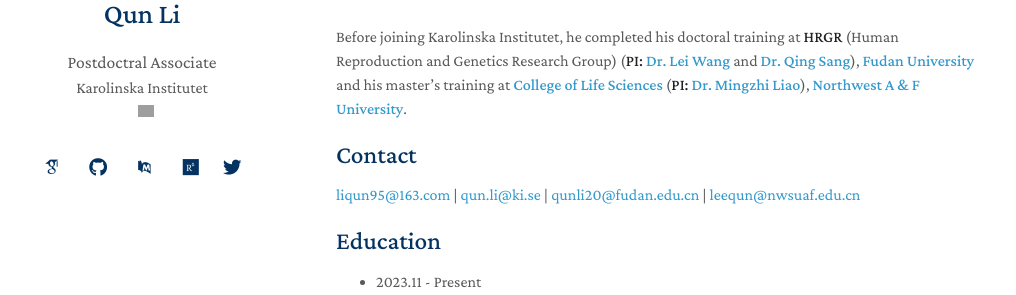
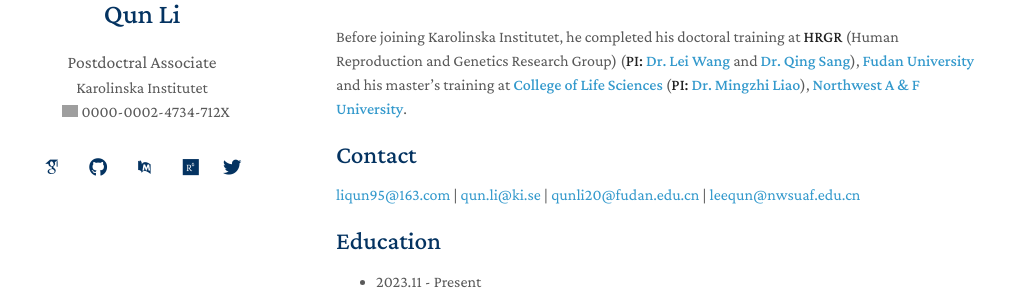
Before and after one commit to liqunbio/liqunbio.github.io, a Jekyll site: the page built from index.md, in a window 1280 px wide. Shown: the part 228-523 px from the top of the page, without its empty margins (134-1150 px from the left). Built offline with Jekyll 4.4.1, drawn with Linux system fonts in a browser that asks for light colours; some web fonts are replaced; comment, search, counter and statistics services are not loaded; our own code applies the rules of GitHub Pages for plain Markdown files; grey boxes are pictures that could not be loaded.

Commit message:
Update _config.yml

```diff
--- a/_config.yml
+++ b/_config.yml
@@ -8,6 +8,7 @@ affiliation: Karolinska Institutet
 # affiliation_link: https://ibs.fudan.edu.cn/
 # email: liqunfudan@gmail.com
 # email_AS: liqun95@163.com
+ORCID: 0000-0002-4734-712X
 ORCID_Link: https://orcid.org/0000-0002-4734-712X
 
 # Search Engine Optimization (SEO)
```
